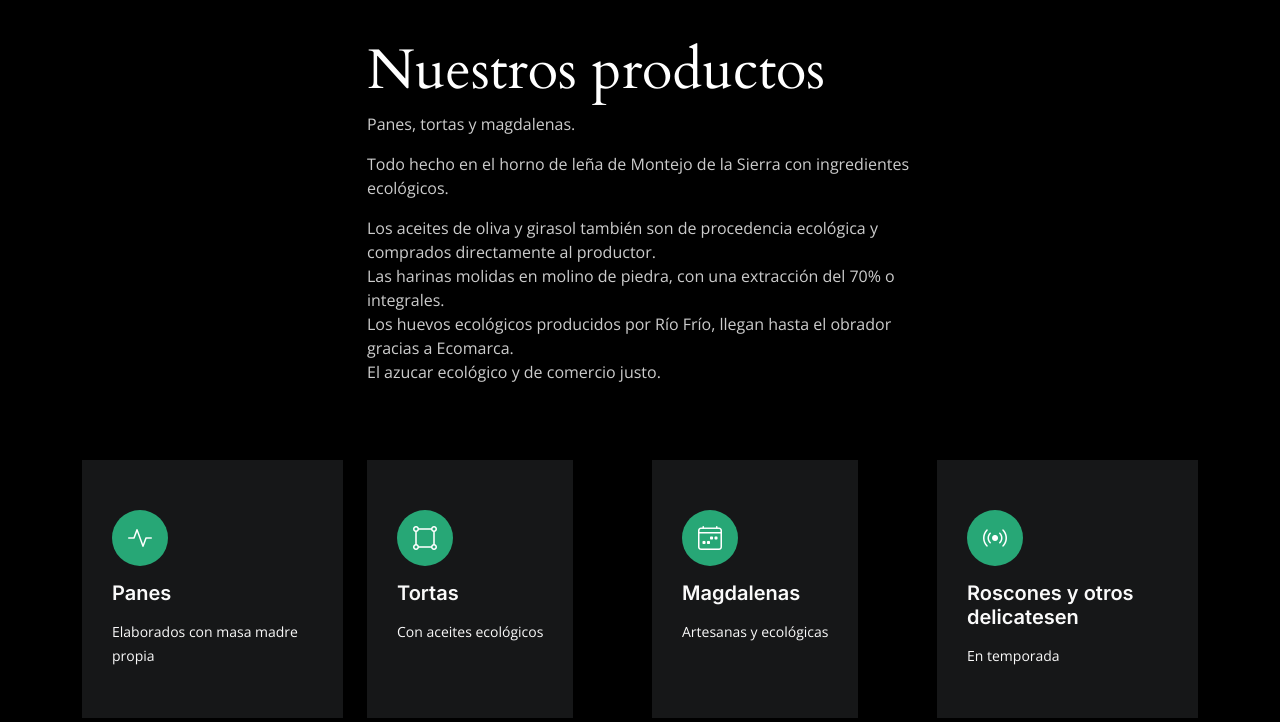
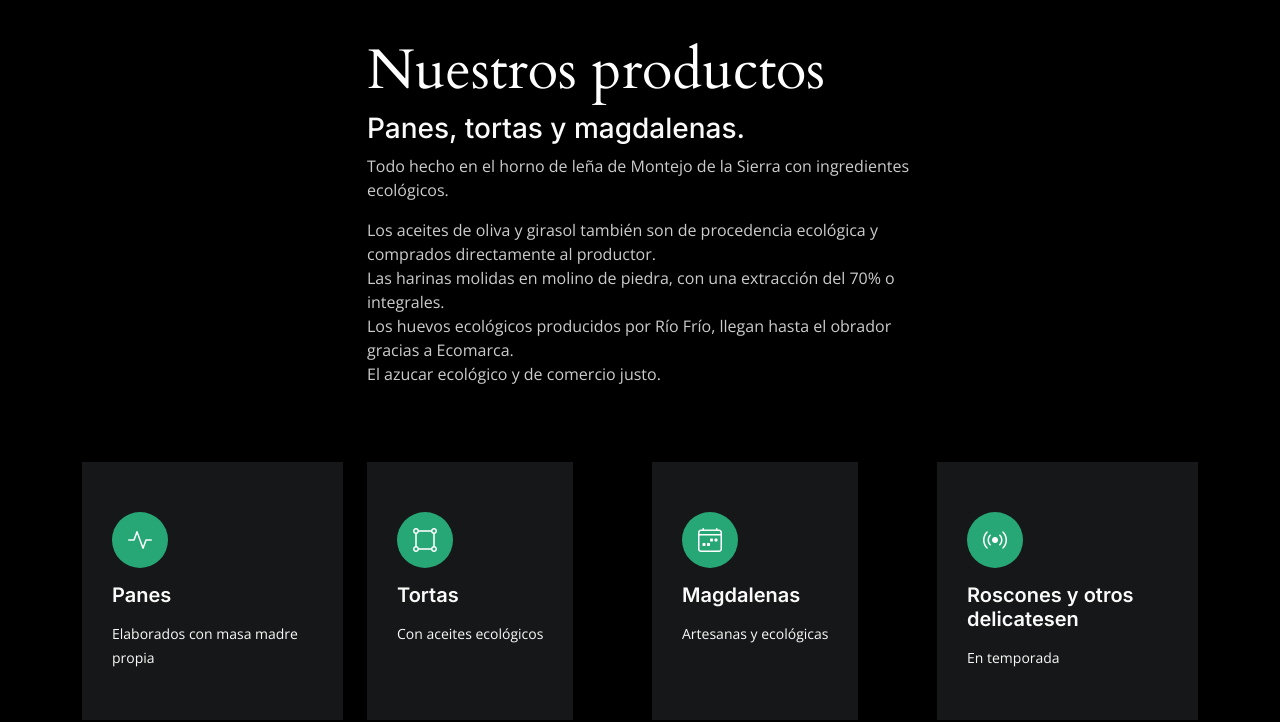
Before and after one commit to panyrosas/panyrosas.github.io, a plain HTML site: page services.html in a window 1280 px wide. Shown: the part 83-805 px from the top of the page. Drawn offline with nearby package versions, Linux system fonts and the light colour scheme.

Commit message:
Change size subtitle pan, magdalenas y tortas

```diff
--- a/services.html
+++ b/services.html
@@ -70,7 +70,7 @@
         <div class="row d-flex justify-content-center">
           <div class="col-lg-6 text-left">
             <h2>Nuestros productos</h2>
-            <p>Panes, tortas y magdalenas.</p>
+            <h3>Panes, tortas y magdalenas.</h3>
             <p>Todo hecho en el horno de leña de Montejo de la Sierra con ingredientes ecológicos.</p>
             <p>Los aceites de oliva y girasol también son de procedencia ecológica y comprados directamente al productor.</br> Las harinas molidas en molino de piedra, con una extracción del 70% o integrales.</br> Los huevos ecológicos producidos por Río Frío, llegan hasta el obrador gracias a Ecomarca. </br> El azucar ecológico y de comercio justo.</p>
           </div>
```
